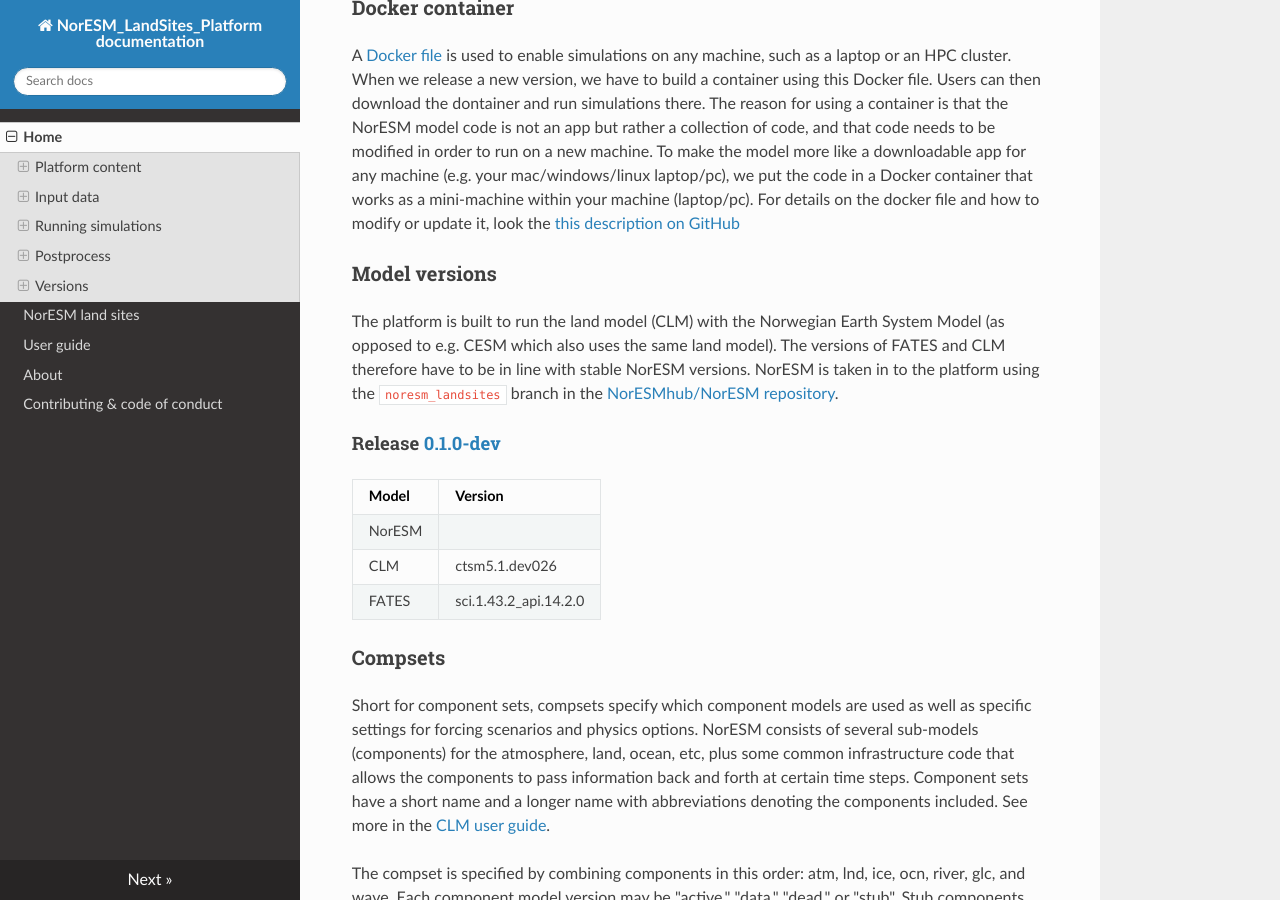
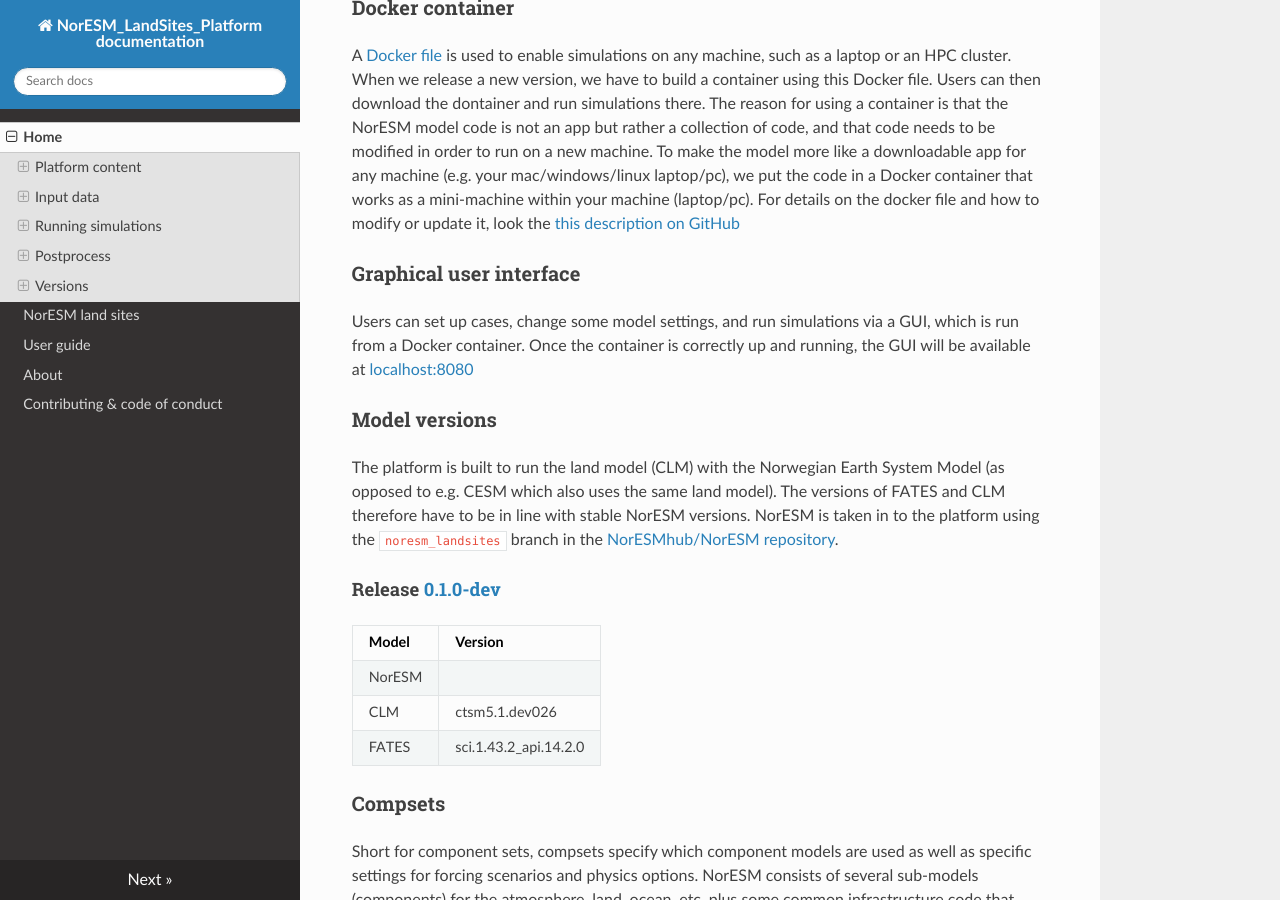
Before and after one commit to NorESMhub/noresm-land-sites-platform, an MkDocs documentation site: the page built from docs/index.md, in a window 1280 px wide and 900 px high, scrolled down 839 px. Built offline with MkDocs 1.6.1, drawn with Linux system fonts in a browser that asks for light colours; nearby versions of some CDN libraries.

Commit message:
Update index.md

```diff
--- a/docs/index.md
+++ b/docs/index.md
@@ -21,6 +21,10 @@
 ### Docker container
 
 A [Docker file](https://docs.docker.com/get-started/overview/ "a text document that contains all the commands a user could call on the command line to assemble an image") is used to enable simulations on any machine, such as a laptop or an HPC cluster. When we release a new version, we have to build a container using this Docker file. Users can then download the dontainer and run simulations there. The reason for using a container is that the NorESM model code is not an app but rather a collection of code, and that code needs to be modified in order to run on a new machine. To make the model more like a downloadable app for any machine (e.g. your mac/windows/linux laptop/pc), we put the code in a Docker container that works as a mini-machine within your machine (laptop/pc). For details on the docker file and how to modify or update it, look the [this description on GitHub](https://github.com/NorESMhub/NorESM_LandSites_Platform/tree/main/docs/docker.md)
+
+### Graphical user interface
+
+Users can set up cases, change some model settings, and run simulations via a GUI, which is run from a Docker container. Once the container is correctly up and running, the GUI will be available at [localhost:8080](localhost:8080)
 
 ### Model versions
 
@@ -55,9 +59,7 @@
 
 >2000_DATM%1PTGSWP3_CLM50%FATES_SICE_SOCN_MOSART_SGLC_SWAV
 
-
 More compsets for pre-industrial or future simulations require additional input data and may be included in future versions of the platform. For now, if you need other compsets you need to dig deeper into the CLM technical documentation and provide the necessary input data and code changes yourself.
-
 
 **************************************
 
```
